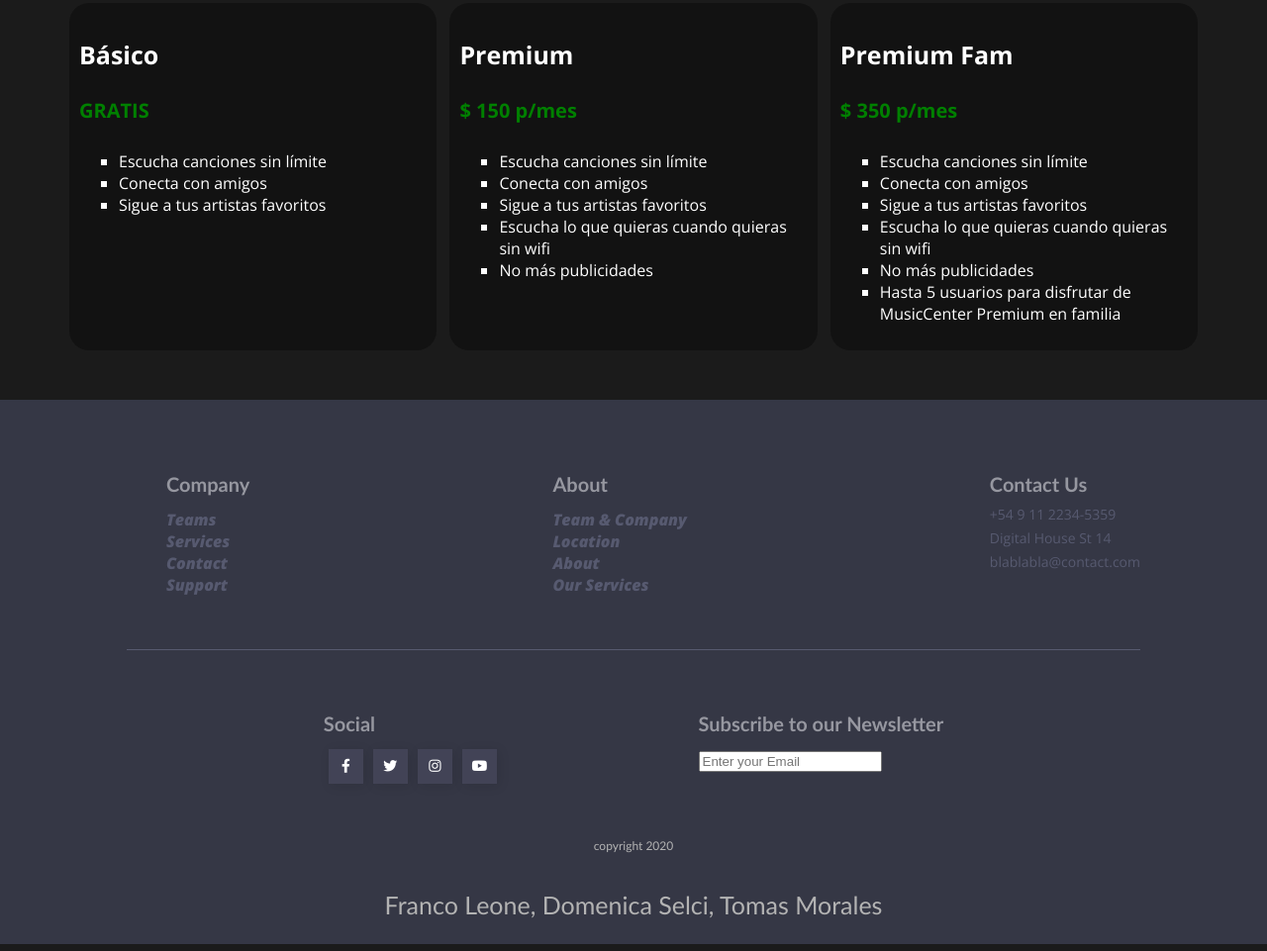
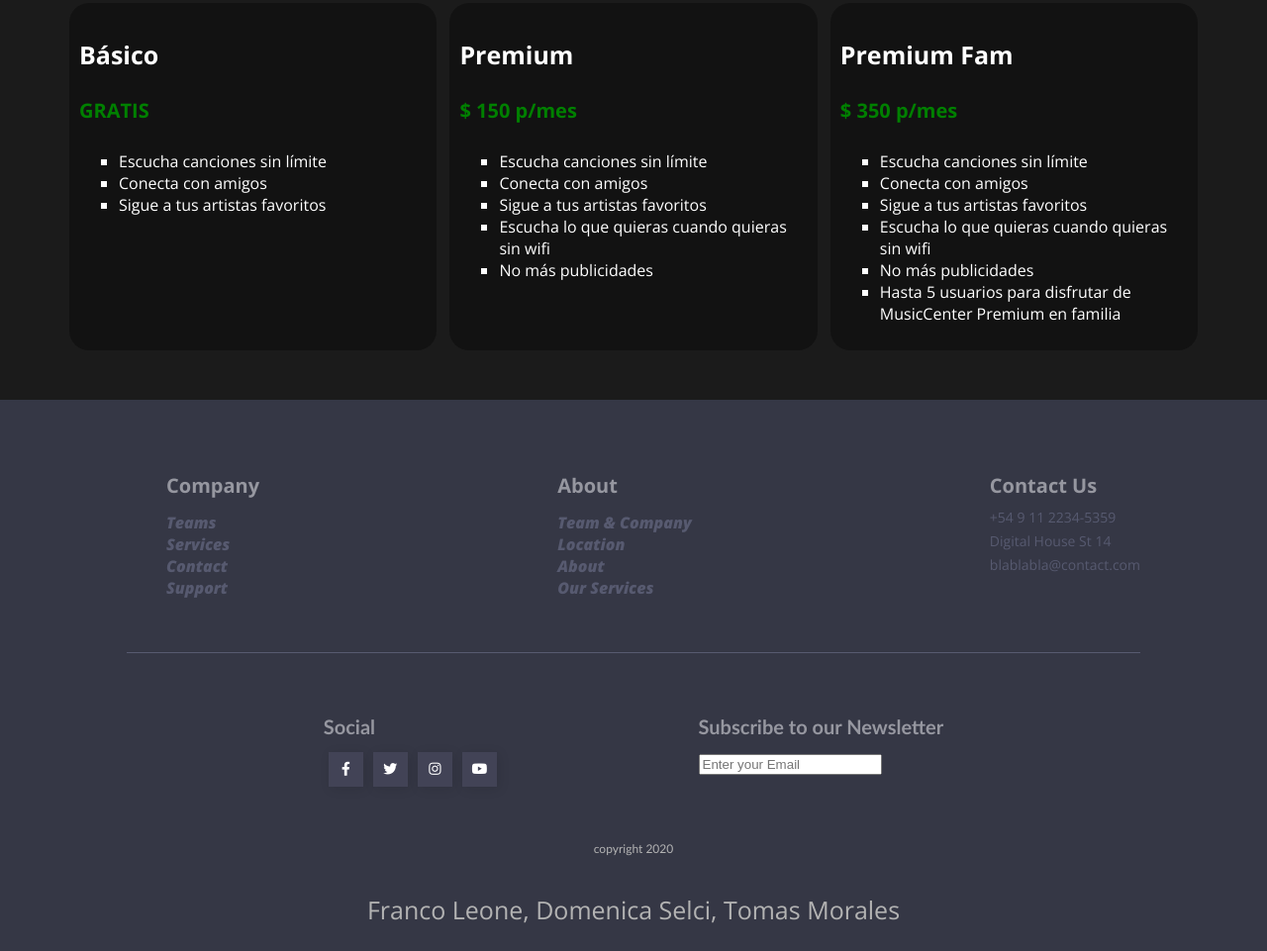
Before and after one commit to domenicaselci/Proyecto-musica, a plain HTML site: page index.html in a window 1280 px wide. Shown: the part 3520-4481 px from the top of the page at 99% size. Drawn offline with nearby package versions, Linux system fonts and the light colour scheme.

Commit message:
Update style.css

```diff
--- a/css/style.css
+++ b/css/style.css
@@ -237,7 +237,6 @@ ul{
 }
 
 .Integrantes{
-    font-family: calibri;
     font-size: 25px;
     color: #b3b3b3;
 }
@@ -255,7 +254,6 @@ ul{
 .arriba h1{
     color: #9697a0;
     font-size: 20px;
-    font-family: calibri;
 }
 
 .arriba ul li a{
```
